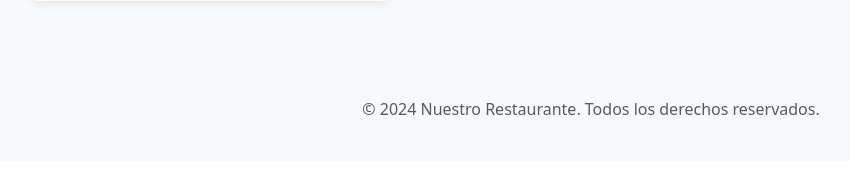
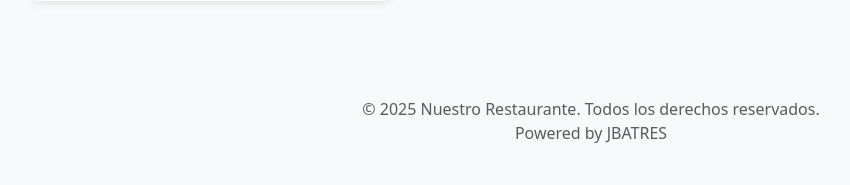
Before and after one commit to JBATRES007/Menu_de_Chuko, a Flask app: page /menu in a window 1280 px wide. Shown: the part 1031-1216 px from the top of the page, without its empty margins (49-899 px from the left). Before the commit the page ends 1146 px from the top, so only its background shows below. Run offline with Flask 3, Linux system fonts and the light colour scheme.

Commit message:
Descripción de los cambios

```diff
--- a/templates/login.html
+++ b/templates/login.html
@@ -25,13 +25,13 @@
                     <button type="submit" class="btn btn-primary w-100">Ingresar</button>
                 </form>
 
-                <div class="mt-4 text-center">
+                <!-- <div class="mt-4 text-center">
                     <small class="text-muted">
                         <strong>Credenciales por defecto:</strong><br>
                         Usuario: admin<br>
                         Contraseña: admin123
                     </small>
-                </div>
+                </div> -->
             </div>
         </div>
     </div>
--- a/templates/menu.html
+++ b/templates/menu.html
@@ -85,7 +85,8 @@
         {% endif %}
 
         <footer class="text-center mt-5 py-4 text-muted">
-            <p>&copy; 2024 Nuestro Restaurante. Todos los derechos reservados.</p>
+            <p>&copy; 2025 Nuestro Restaurante. Todos los derechos reservados.<br>
+            Powered by JBATRES</p>
         </footer>
     </div>
 
```
Also changed, not shown: README.md, 1 other file.
